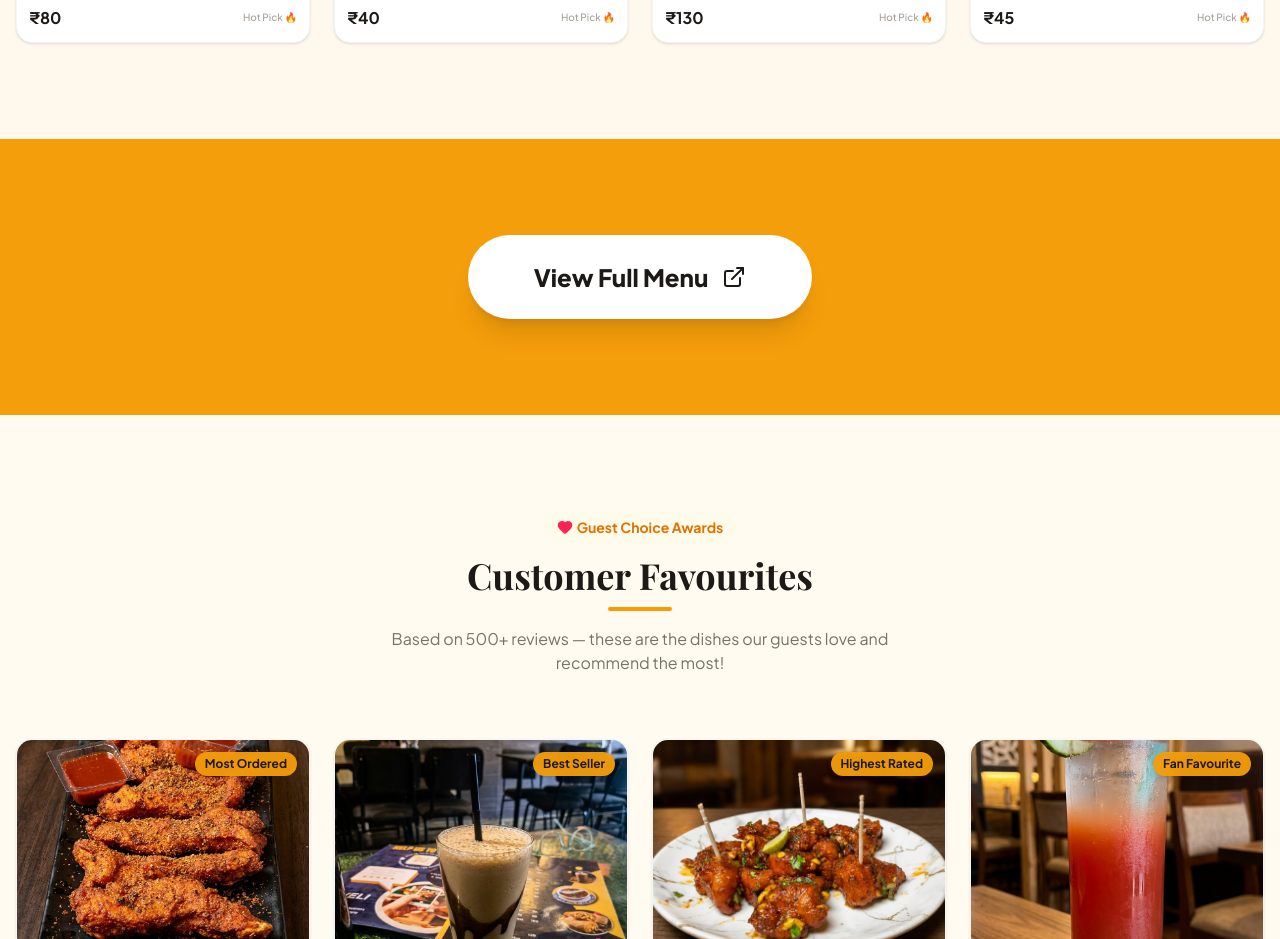
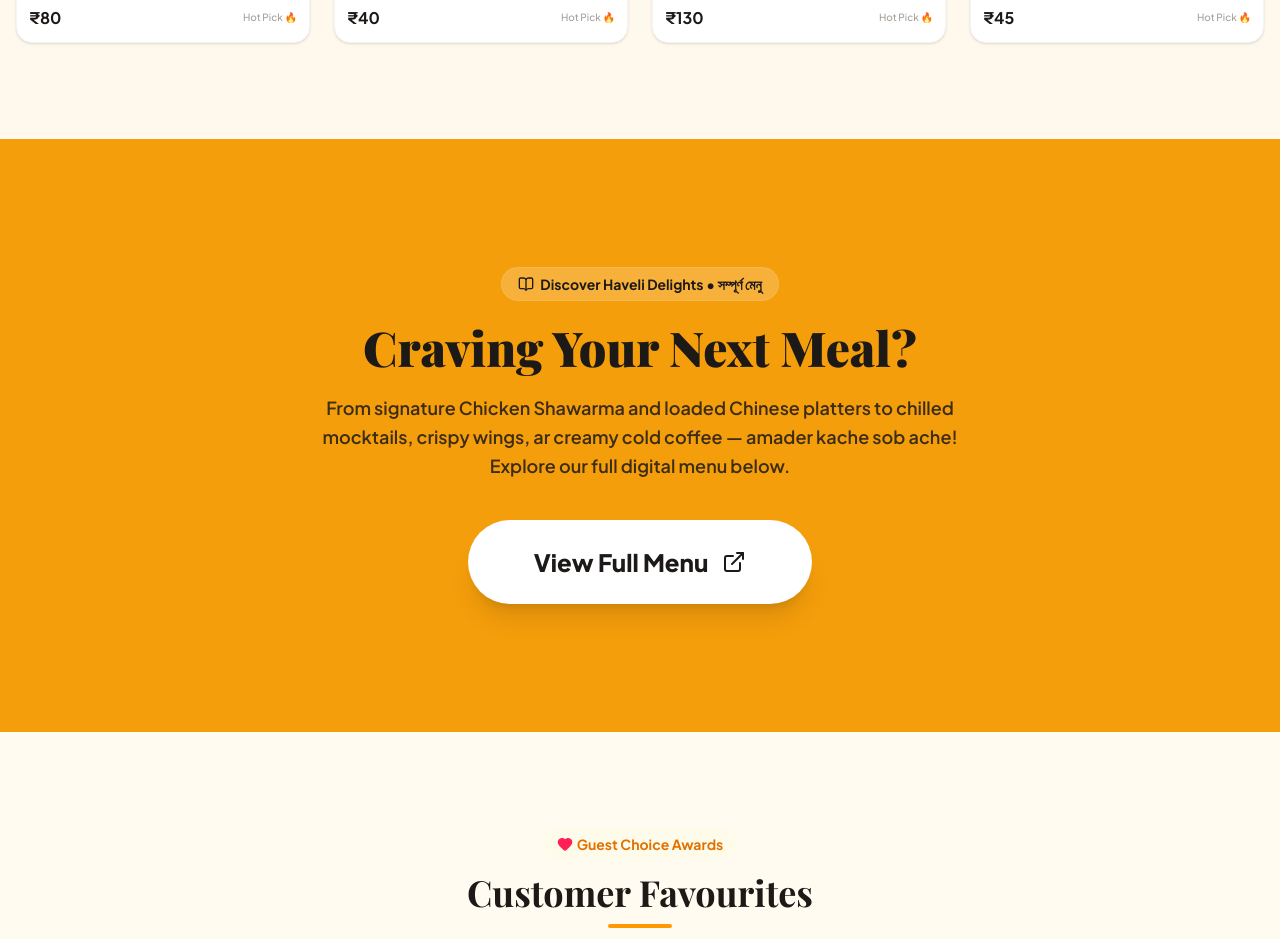
Before and after one commit to adeditsmsg-oss/havelicafe.com, a Next.js app: page / in a window 1280 px wide. Shown: the part 5160-6099 px from the top of the page. Built offline with nearby package versions, Linux system fonts and the light colour scheme; a web font is replaced by a local one.

Commit message:
Expand_menu_section_vertical_padding_and_add_friendly_text

```diff
--- a/src/components/DigitalMenu.tsx
+++ b/src/components/DigitalMenu.tsx
@@ -2,21 +2,47 @@
 
 import React from 'react';
 import { motion } from 'framer-motion';
-import { ExternalLink } from 'lucide-react';
+import { ExternalLink, BookOpen } from 'lucide-react';
 
 export default function DigitalMenu() {
   return (
     <section
-      className="py-16 md:py-24 px-4 bg-brand-amber overflow-hidden text-center flex flex-col items-center justify-center"
+      className="py-24 md:py-32 px-4 bg-brand-amber overflow-hidden text-center flex flex-col items-center justify-center"
       id="menu"
     >
-      <div className="max-w-7xl mx-auto w-full flex flex-col items-center justify-center">
+      <div className="max-w-4xl mx-auto w-full flex flex-col items-center justify-center">
+
+        {/* Friendly inviting text to encourage menu clicks */}
+        <motion.div
+          initial={{ opacity: 0, y: 20 }}
+          whileInView={{ opacity: 1, y: 0 }}
+          viewport={{ once: true }}
+          transition={{ duration: 0.6 }}
+          className="flex flex-col items-center space-y-4 mb-10"
+        >
+          {/* Badge */}
+          <span className="inline-flex items-center gap-1.5 px-4 py-1.5 rounded-full bg-white/20 border border-white/10 text-stone-900 text-xs md:text-sm font-bold backdrop-blur-sm">
+            <BookOpen className="w-4 h-4" />
+            Discover Haveli Delights • সম্পূর্ণ মেনু
+          </span>
+
+          {/* Heading */}
+          <h2 className="font-serif text-3xl sm:text-4xl md:text-5xl font-black text-stone-900 leading-tight">
+            Craving Your Next Meal?
+          </h2>
+
+          {/* Description */}
+          <p className="font-sans text-sm sm:text-base md:text-lg text-stone-900/85 max-w-2xl mx-auto leading-relaxed font-semibold">
+            From signature Chicken Shawarma and loaded Chinese platters to chilled mocktails, crispy wings, ar creamy cold coffee — amader kache sob ache! Explore our full digital menu below.
+          </p>
+        </motion.div>
+
         {/* View Full Menu Button */}
         <motion.div
           initial={{ opacity: 0, scale: 0.95 }}
           whileInView={{ opacity: 1, scale: 1 }}
           viewport={{ once: true }}
-          transition={{ duration: 0.5 }}
+          transition={{ duration: 0.5, delay: 0.15 }}
           className="w-full flex items-center justify-center"
         >
           <a
```
